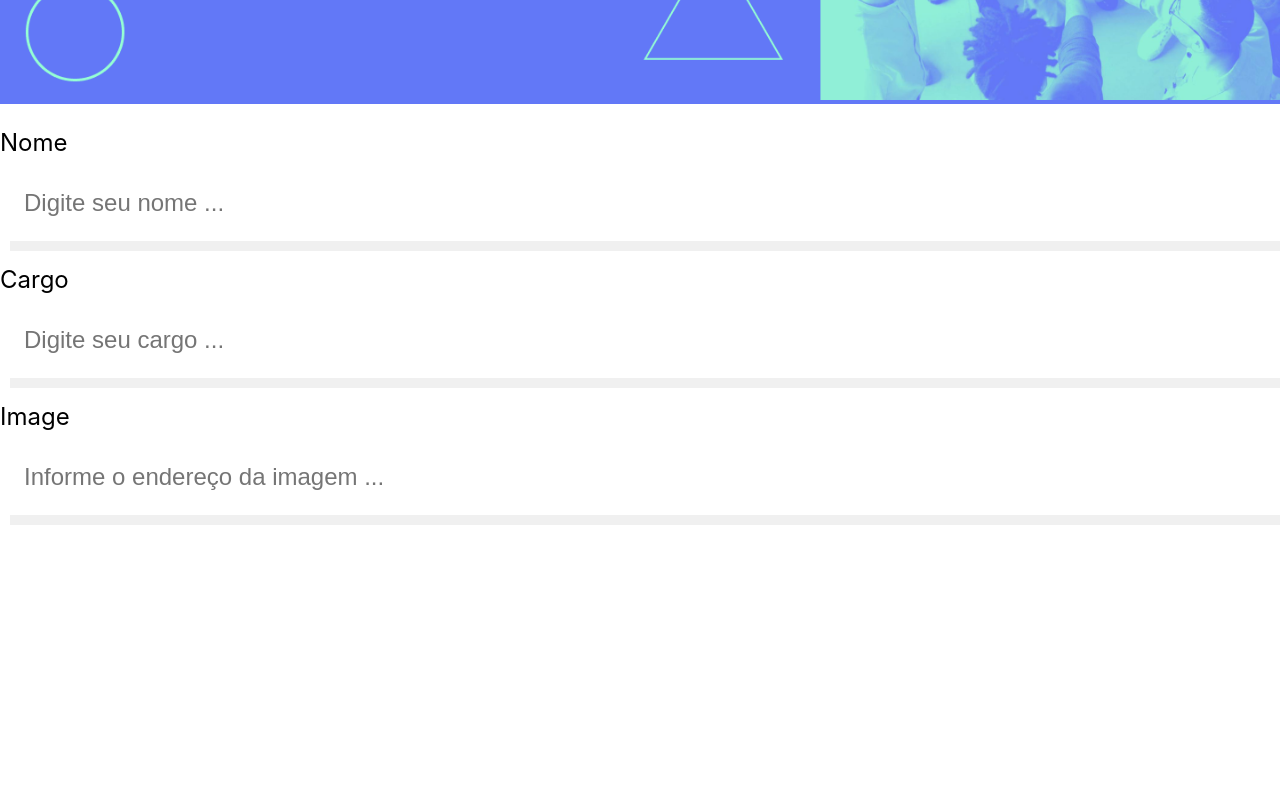
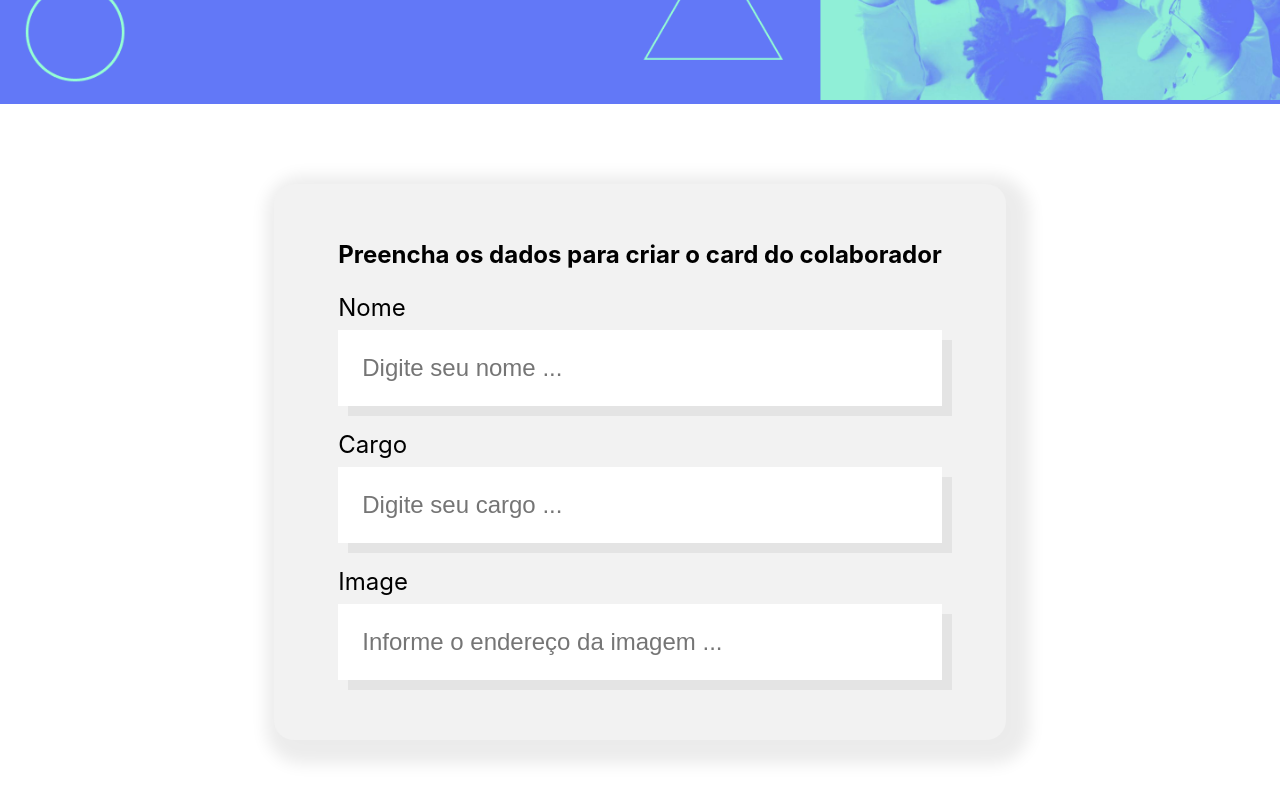
Before and after one commit to charlesbrcosta/Organo, a React (Create React App) app: page / in a window 1280 px wide. Shown: the part 394-1194 px from the top of the page. Before the commit the page ends 933 px from the top, so only its background shows below. Built offline with nearby package versions, Linux system fonts and the light colour scheme.

Commit message:
adicionado componente Form

```diff
--- a/src/App.js
+++ b/src/App.js
@@ -1,13 +1,11 @@
-import { Banner } from "./components/Banner/";
-import { TextField } from "./components/TextField";
+import { Banner } from './components/Banner/';
+import { Form } from './components/Form';
 
 export function App() {
   return (
     <div className="App">
       <Banner />
-      <TextField label="Nome" placeholder="Digite seu nome" />
-      <TextField label="Cargo" placeholder="Digite seu cargo" />
-      <TextField label="Image" placeholder="Informe o endereço da imagem" />
+      <Form />
     </div>
   );
 }
--- /dev/null
+++ b/src/components/Form/Form.module.css
@@ -0,0 +1,13 @@
+.form {
+    display: flex;
+    justify-content: center;
+    margin: 80px 0;
+}
+
+.form form {
+    max-width: 80%;
+    background-color: #F2F2F2;
+    border-radius: 20px;
+    padding: 36px 64px;
+    box-shadow: 8px 8px 16px 16px rgba(0, 0, 0, 0.08);
+}
--- /dev/null
+++ b/src/components/Form/index.js
@@ -0,0 +1,16 @@
+import { TextField } from '../TextField';
+
+import styles from './Form.module.css';
+
+export const Form = () => {
+    return (
+        <section className={ styles.form }>
+            <form>
+                <h2>Preencha os dados para criar o card do colaborador</h2>
+                <TextField label="Nome" placeholder="Digite seu nome" />
+                <TextField label="Cargo" placeholder="Digite seu cargo" />
+                <TextField label="Image" placeholder="Informe o endereço da imagem" />
+            </form>
+        </section>
+    )
+}
```
